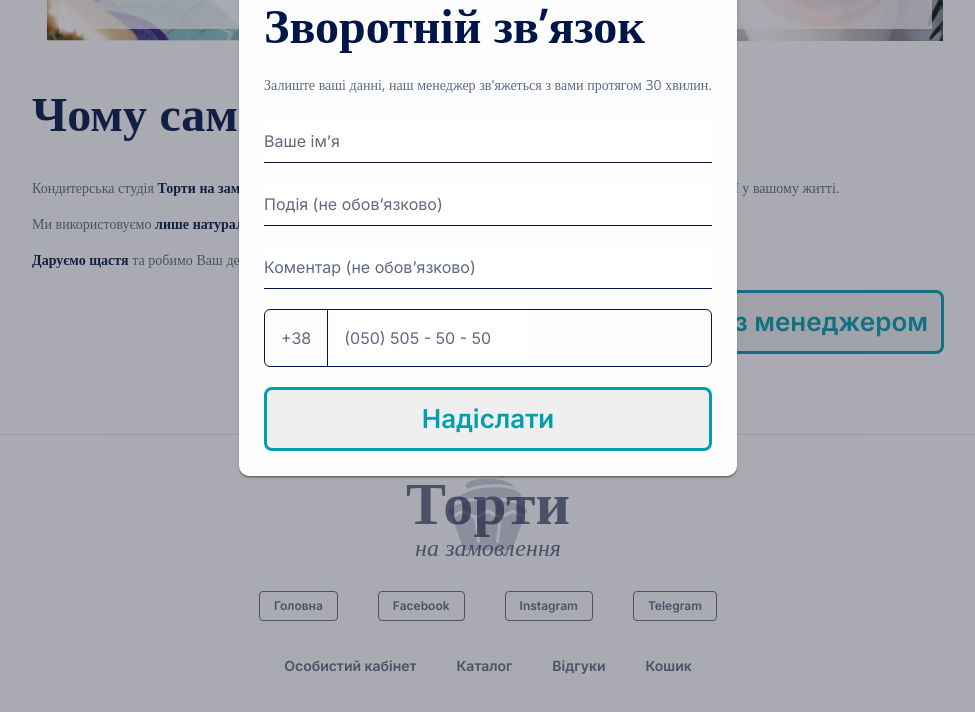
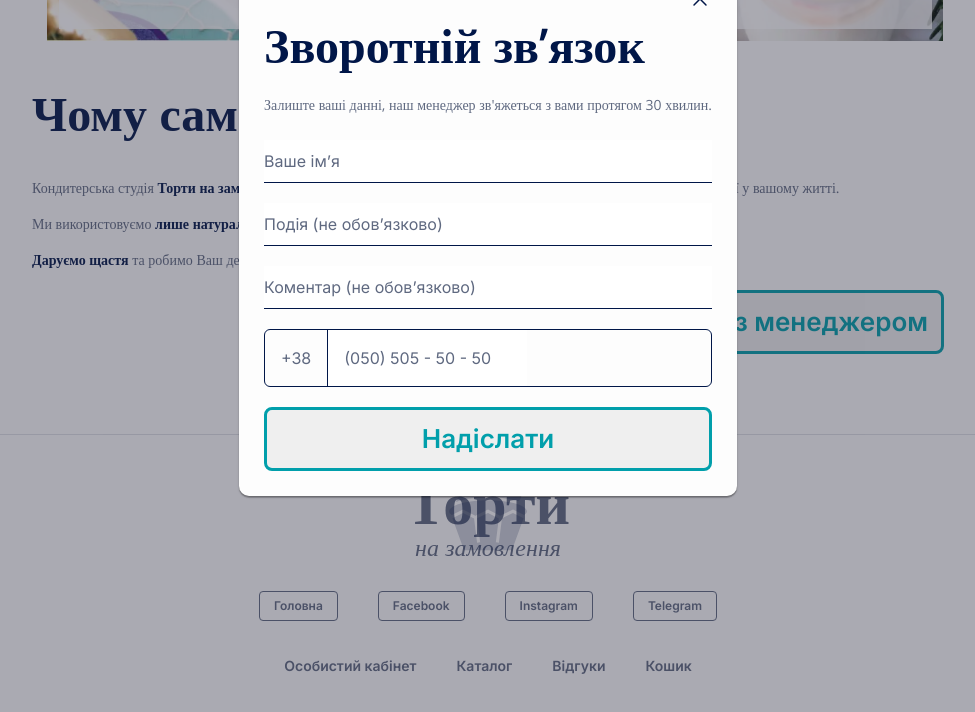
Before and after one commit to Elborn666/team-project-cake, a website built with Parcel: page src/cataloge.html in a window 1280 px wide. Both pictures are taken after a click on the element "Зв’язатися з менеджером". Shown: the part 1530-2242 px from the top of the page, without its empty margins (152-1127 px from the left). Built offline with nearby package versions, Linux system fonts and the light colour scheme.

Commit message:
зробив більші зовнішні відступи у модального вікна

```diff
--- a/src/sass/components/modal-window/feedback-modal.scss
+++ b/src/sass/components/modal-window/feedback-modal.scss
@@ -17,7 +17,7 @@
 }
 .modal__container {
     max-width: 600px;
-    margin: 20px 0px;
+    margin: 40px 20px;
     background-color: var(--white-color);
     box-shadow: 0px 1px 1px rgba(0,0,0,.14), 0px 1px 3px rgba(0,0,0,.12), 0px 2px 1px rgba(0,0,0,.2);
     border-radius: 10px;
```
